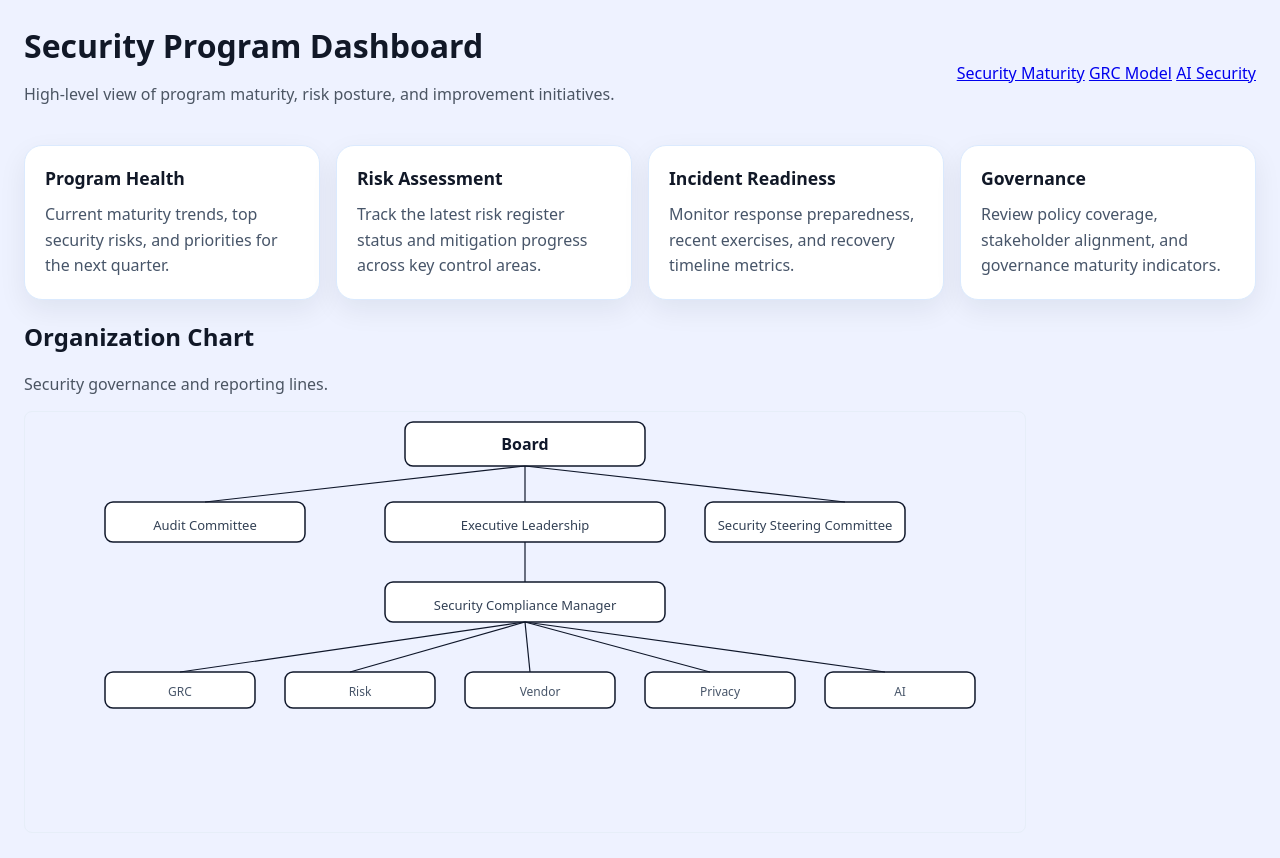
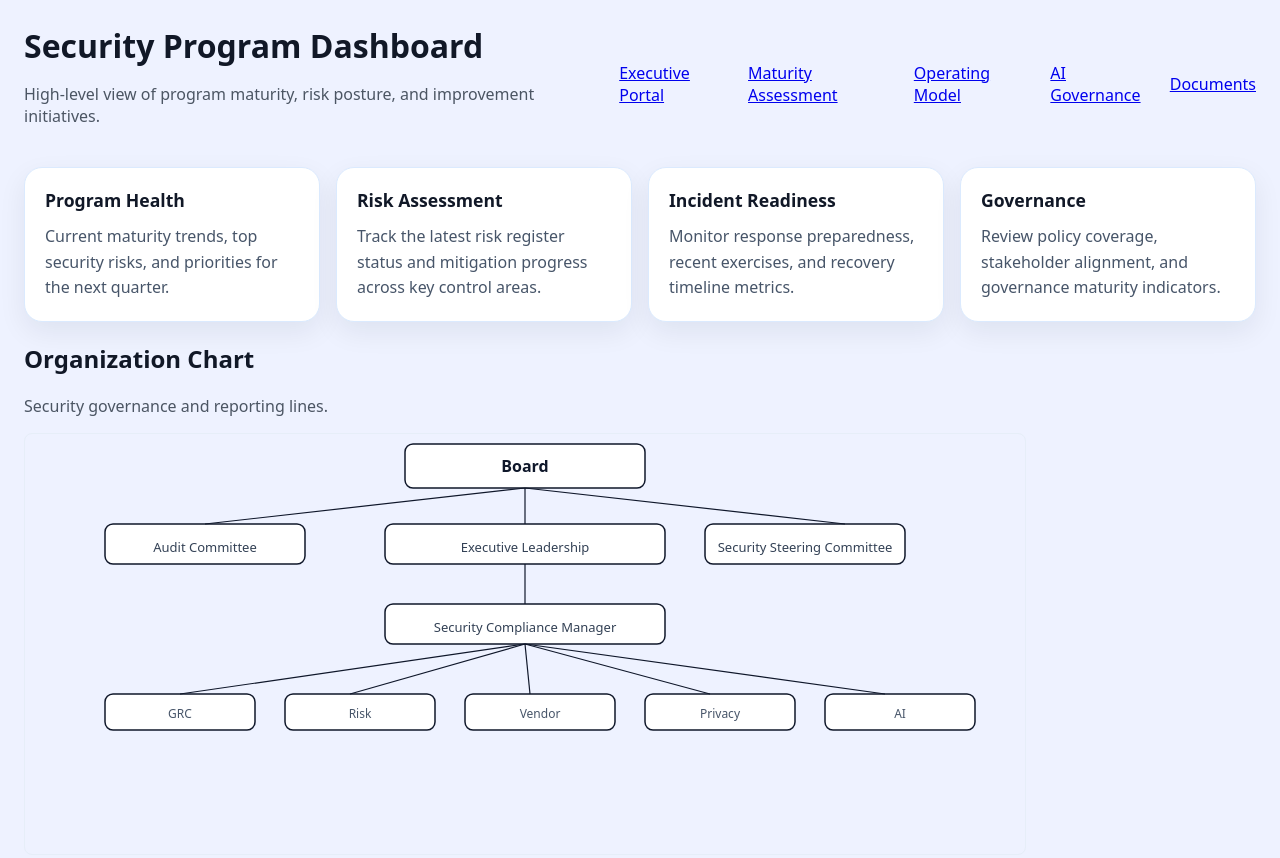
Before and after one commit to huzeayit-lgtm/Information-Security-Program-Portfolio, a website: page Information-Security-Program-Portfolio/docs/index.html in a window 1280 px wide. Drawn offline with Linux system fonts and the light colour scheme.

Commit message:
Update docs navigation (dashboard, maturity, GRC, AI, downloads)

```diff
--- a/Information-Security-Program-Portfolio/docs/index.html
+++ b/Information-Security-Program-Portfolio/docs/index.html
@@ -23,12 +23,12 @@
       <h1>Security Program Dashboard</h1>
       <p class="intro">High-level view of program maturity, risk posture, and improvement initiatives.</p>
     </div>
-    <nav>
-      <a href="maturity-model/index.html">Security Maturity</a>
-
-      <a href="grc-model/index.html">GRC Model</a>
-
-      <a href="ai-security/index.html">AI Security</a>
+    <nav style="display:flex;gap:12px;align-items:center;">
+      <a href="dashboard/index.html">Executive Portal</a>
+      <a href="maturity-model/index.html">Maturity Assessment</a>
+      <a href="grc-model/index.html">Operating Model</a>
+      <a href="ai-security/index.html">AI Governance</a>
+      <a href="downloads/">Documents</a>
     </nav>
   </header>
 
```
